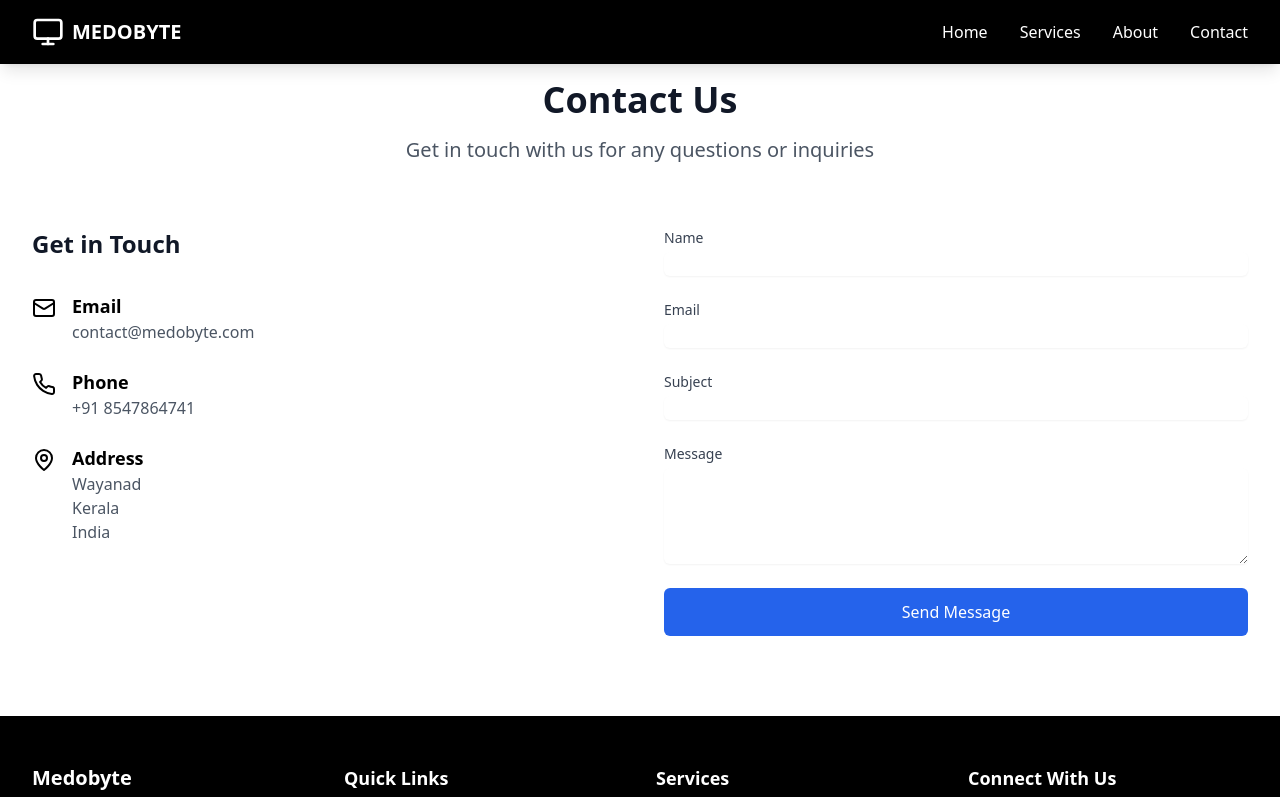
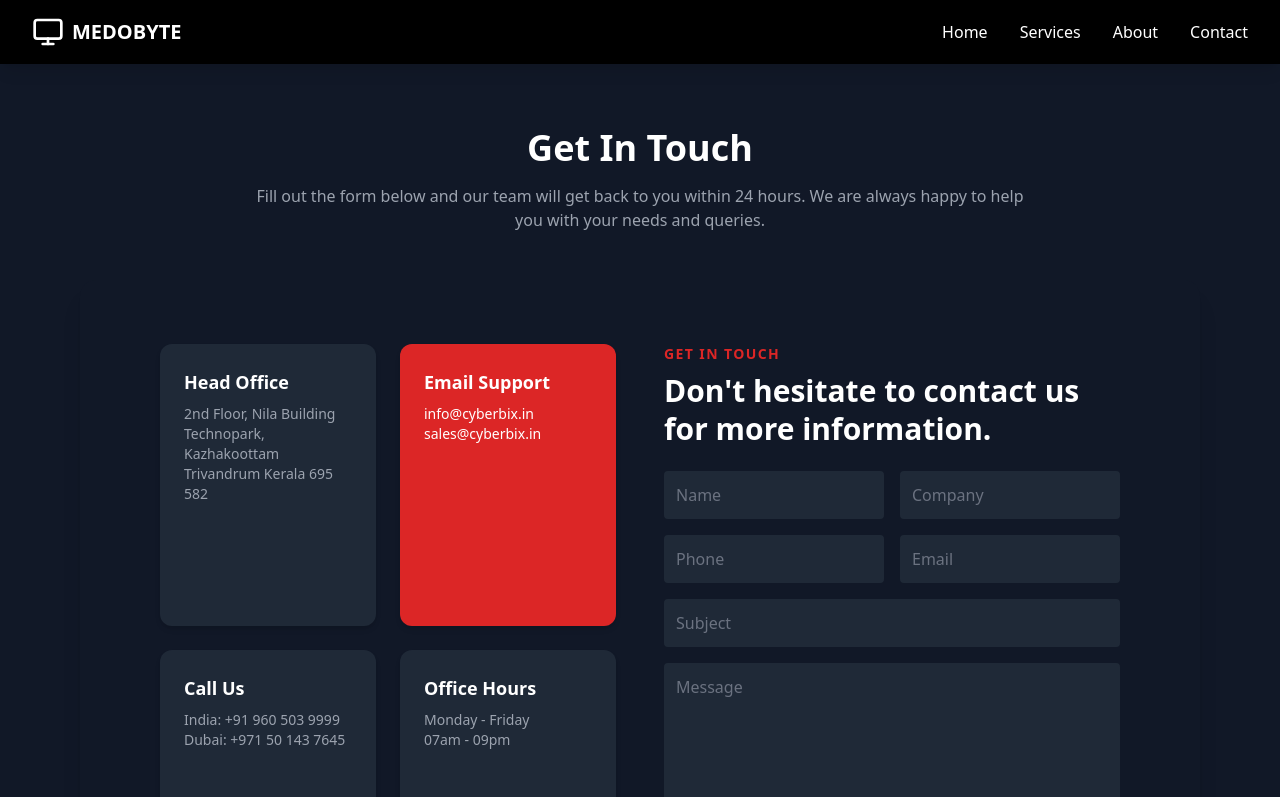
Before and after one commit to RameesV/Medobyte-Website, a React (Vite) app: page /contact in a window 1280 px wide. Shown: the top 797 px of the page. Built offline with nearby package versions, Linux system fonts and the light colour scheme.

Commit message:
created contact us page

```diff
--- /dev/null
+++ b/src/components/contact/ContactUs/ContactForm.jsx
@@ -0,0 +1,79 @@
+import React from "react";
+import { Facebook, Instagram, Twitter, Linkedin } from 'lucide-react';
+
+const ContactForm = () => {
+  return (
+    <div className="bg-gray-900 text-white px-6 py-16 md:px-20 rounded-2xl shadow-xl">
+      <div className="grid md:grid-cols-2 gap-12">
+        {/* Contact Info */}
+        <div className="grid grid-cols-1 md:grid-cols-2 gap-6">
+          <div className="bg-gray-800 p-6 rounded-xl shadow-md break-words">
+            <h3 className="text-lg font-semibold mb-2 text-white">Head Office</h3>
+            <p className="text-gray-400 text-sm">
+              2nd Floor, Nila Building<br />
+              Technopark, Kazhakoottam<br />
+              Trivandrum Kerala 695 582
+            </p>
+          </div>
+          <div className="bg-red-600 p-6 rounded-xl text-white shadow-md break-words">
+            <h3 className="text-lg font-semibold mb-2">Email Support</h3>
+            <p className="text-sm break-words">info@cyberbix.in</p>
+            <p className="text-sm break-words">sales@cyberbix.in</p>
+          </div>
+          <div className="bg-gray-800 p-6 rounded-xl shadow-md break-words">
+            <h3 className="text-lg font-semibold mb-2">Call Us</h3>
+            <p className="text-sm text-gray-400">India: +91 960 503 9999</p>
+            <p className="text-sm text-gray-400">Dubai: +971 50 143 7645</p>
+          </div>
+          <div className="bg-gray-800 p-6 rounded-xl shadow-md break-words">
+            <h3 className="text-lg font-semibold mb-2">Office Hours</h3>
+            <p className="text-sm text-gray-400">Monday - Friday</p>
+            <p className="text-sm text-gray-400">07am - 09pm</p>
+          </div>
+        </div>
+
+        {/* Contact Form */}
+        <div>
+          <h2 className="text-red-600 text-sm font-semibold mb-2 tracking-widest">GET IN TOUCH</h2>
+          <h1 className="text-3xl font-extrabold mb-6 leading-tight text-white">
+            Don't hesitate to contact us for more information.
+          </h1>
+          <form className="grid gap-4">
+            <div className="grid grid-cols-1 md:grid-cols-2 gap-4">
+              <input type="text" placeholder="Name" className="p-3 rounded bg-gray-800 text-white placeholder-gray-500" />
+              <input type="text" placeholder="Company" className="p-3 rounded bg-gray-800 text-white placeholder-gray-500" />
+              <input type="tel" placeholder="Phone" className="p-3 rounded bg-gray-800 text-white placeholder-gray-500" />
+              <input type="email" placeholder="Email" className="p-3 rounded bg-gray-800 text-white placeholder-gray-500" />
+            </div>
+            <input type="text" placeholder="Subject" className="p-3 rounded bg-gray-800 text-white placeholder-gray-500" />
+            <textarea placeholder="Message" rows="5" className="p-3 rounded bg-gray-800 text-white placeholder-gray-500"></textarea>
+            <button type="submit" className="bg-red-600 hover:bg-red-700 text-white py-3 rounded-full font-semibold transition duration-300">
+              SEND MESSAGE
+            </button>
+          </form>
+        </div>
+      </div>
+
+      {/* Social Links */}
+      <div className="mt-16 text-left">
+        <p className="mb-4 text-gray-400">Follow Our Social Network</p>
+        <div className="flex flex-wrap gap-4 text-white text-xl">
+          <a href="#" className="bg-red-600 hover:bg-red-700 transition p-3 rounded-full">
+            <Facebook className="w-5 h-5" />
+          </a>
+          <a href="#" className="bg-red-600 hover:bg-red-700 transition p-3 rounded-full">
+            <Instagram className="w-5 h-5" />
+          </a>
+          <a href="#" className="bg-red-600 hover:bg-red-700 transition p-3 rounded-full">
+            <Twitter className="w-5 h-5" />
+          </a>
+          <a href="#" className="bg-red-600 hover:bg-red-700 transition p-3 rounded-full">
+            <Linkedin className="w-5 h-5" />
+          </a>
+        </div>
+      </div>
+    </div>
+  );
+};
+
+export default ContactForm;
--- a/src/pages/Contact.jsx
+++ b/src/pages/Contact.jsx
@@ -1,155 +1,21 @@
-import React, { useState } from 'react';
-import { motion } from 'framer-motion';
-import { Mail, Phone, MapPin } from 'lucide-react';
+import React from 'react';
+import ContactForm from '../components/contact/ContactUs/ContactForm';
 
 const Contact = () => {
-  const [formData, setFormData] = useState({
-    name: '',
-    email: '',
-    subject: '',
-    message: ''
-  });
+  return (
+    <div className="flex flex-col min-h-screen bg-gray-900 py-20 text-white">
+      {/* Section Heading & Info */}
+      <section className="py-12 px-6 md:px-20 text-center">
+        <h2 className="text-3xl md:text-4xl font-semibold mb-4">Get In Touch</h2>
+        <p className="text-gray-400 max-w-3xl mx-auto">
+          Fill out the form below and our team will get back to you within 24 hours. We are always happy to help you with your needs and queries.
+        </p>
+      </section>
 
-  const handleSubmit = (e) => {
-    e.preventDefault();
-    // Handle form submission here
-    console.log(formData);
-  };
-
-  const handleChange = (e) => {
-    setFormData({
-      ...formData,
-      [e.target.name]: e.target.value
-    });
-  };
-
-  return (
-    <div className="py-20">
-      <div className="max-w-7xl mx-auto px-4 sm:px-6 lg:px-8">
-        <motion.div
-          initial={{ opacity: 0, y: 20 }}
-          animate={{ opacity: 1, y: 0 }}
-          transition={{ duration: 0.5 }}
-          className="text-center mb-16"
-        >
-          <h1 className="text-4xl font-bold text-gray-900 mb-4">Contact Us</h1>
-          <p className="text-xl text-gray-600">
-            Get in touch with us for any questions or inquiries
-          </p>
-        </motion.div>
-
-        <div className="grid grid-cols-1 md:grid-cols-2 gap-12">
-          {/* Contact Information */}
-          <motion.div
-            initial={{ opacity: 0, x: -20 }}
-            animate={{ opacity: 1, x: 0 }}
-            transition={{ duration: 0.5, delay: 0.2 }}
-          >
-            <h2 className="text-2xl font-bold text-gray-900 mb-8">Get in Touch</h2>
-            <div className="space-y-6">
-              <div className="flex items-start">
-                <Mail className="h-6 w-6 text-black mt-1" />
-                <div className="ml-4">
-                  <h3 className="text-lg font-semibold">Email</h3>
-                  <p className="text-gray-600">contact@medobyte.com</p>
-                </div>
-              </div>
-              <div className="flex items-start">
-                <Phone className="h-6 w-6 text-black mt-1" />
-                <div className="ml-4">
-                  <h3 className="text-lg font-semibold">Phone</h3>
-                  <p className="text-gray-600">+91 8547864741</p>
-                </div>
-              </div>
-              <div className="flex items-start">
-                <MapPin className="h-6 w-6 text-black mt-1" />
-                <div className="ml-4">
-                  <h3 className="text-lg font-semibold">Address</h3>
-                  <p className="text-gray-600">
-                    Wayanad<br />
-                    Kerala<br />
-                    India
-                  </p>
-                </div>
-              </div>
-            </div>
-          </motion.div>
-
-          {/* Contact Form */}
-          <motion.div
-            initial={{ opacity: 0, x: 20 }}
-            animate={{ opacity: 1, x: 0 }}
-            transition={{ duration: 0.5, delay: 0.4 }}
-          >
-            <form onSubmit={handleSubmit} className="space-y-6">
-              <div>
-                <label htmlFor="name" className="block text-sm font-medium text-gray-700">
-                  Name
-                </label>
-                <input
-                  type="text"
-                  id="name"
-                  name="name"
-                  value={formData.name}
-                  onChange={handleChange}
-                  className="mt-1 block w-full rounded-md border-gray-300 shadow-sm focus:border-blue-500 focus:ring-blue-500"
-                  required
-                />
-              </div>
-              <div>
-                <label htmlFor="email" className="block text-sm font-medium text-gray-700">
-                  Email
-                </label>
-                <input
-                  type="email"
-                  id="email"
-                  name="email"
-                  value={formData.email}
-                  onChange={handleChange}
-                  className="mt-1 block w-full rounded-md border-gray-300 shadow-sm focus:border-blue-500 focus:ring-blue-500"
-                  required
-                />
-              </div>
-              <div>
-                <label htmlFor="subject" className="block text-sm font-medium text-gray-700">
-                  Subject
-                </label>
-                <input
-                  type="text"
-                  id="subject"
-                  name="subject"
-                  value={formData.subject}
-                  onChange={handleChange}
-                  className="mt-1 block w-full rounded-md border-gray-300 shadow-sm focus:border-blue-500 focus:ring-blue-500"
-                  required
-                />
-              </div>
-              <div>
-                <label htmlFor="message" className="block text-sm font-medium text-gray-700">
-                  Message
-                </label>
-                <textarea
-                  id="message"
-                  name="message"
-                  value={formData.message}
-                  onChange={handleChange}
-                  rows={4}
-                  className="mt-1 block w-full rounded-md border-gray-300 shadow-sm focus:border-blue-500 focus:ring-blue-500"
-                  required
-                ></textarea>
-              </div>
-              <motion.button
-                whileHover={{ scale: 1.05 }}
-                whileTap={{ scale: 0.95 }}
-                type="submit"
-                className="w-full bg-blue-600 text-white py-3 px-6 rounded-md hover:bg-blue-700 transition-colors"
-              >
-                Send Message
-              </motion.button>
-            </form>
-          </motion.div>
-        </div>
-      </div>
+      {/* Contact Form */}
+      <main className="px-6 md:px-20 pb-20">
+        <ContactForm />
+      </main>
     </div>
   );
 };
```
